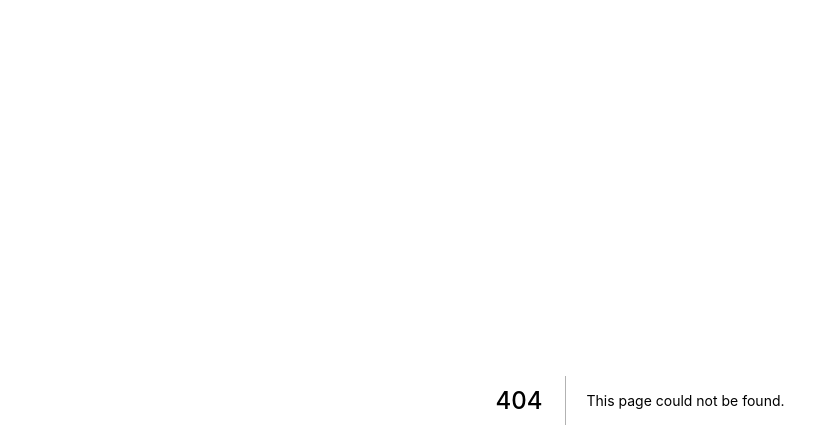
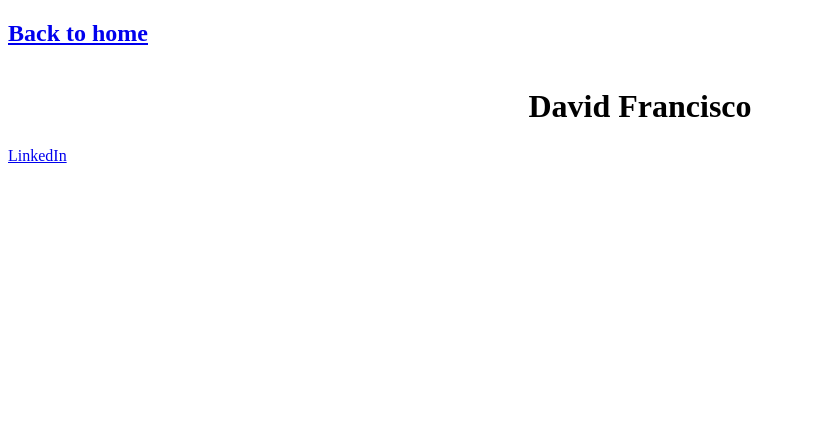
Before and after one commit to dfrancisco26/davidnotdave, a Next.js app: page /posts/first-post in a window 1280 px wide. Before the commit this address had no page. Shown: the top 448 px of the page, without its empty margins (0-839 px from the left). Built offline with nearby package versions, Linux system fonts and the light colour scheme.

Commit message:
Next js started. First post page will be the first page done, then work out from there.

```diff
--- /dev/null
+++ b/pages/_app.js
@@ -0,0 +1,6 @@
+import styles from '../stylesheets/home.css';
+
+
+export default function MyApp({ Component, pageProps }) {
+    return <Component {...pageProps} />
+  }
--- a/pages/index.js
+++ b/pages/index.js
@@ -10,7 +10,7 @@ export default function Home() {
 
       <main>
         <h1 className="title">
-          Welcome to <a href="https://nextjs.org">Next.js!</a>
+          Read <a href="/posts/first-post">first post!</a>
         </h1>
 
         <p className="description">
--- /dev/null
+++ b/pages/posts/first-post.js
@@ -0,0 +1,18 @@
+import Link from 'next/link';
+
+
+export default function FirstPost() {
+  return (
+    <>
+      <h2>
+        <Link href="/">Back to home</Link>
+      </h2>
+      <div class='name-banner'>
+      <h1 id='name-banner-text'>David Francisco</h1>
+      </div>
+      <div class='link-boxes-div'>
+        <a target="_blank" href="https://www.linkedin.com/in/davidn0tdave/">LinkedIn</a>
+      </div>
+    </>
+  );
+}
--- /dev/null
+++ b/stylesheets/home.css
@@ -0,0 +1,4 @@
+.name-banner {
+    display: flex;
+    justify-content: center;
+}
```
Also changed, not shown: 1 other file (tests, documents, lock files or other folders).
